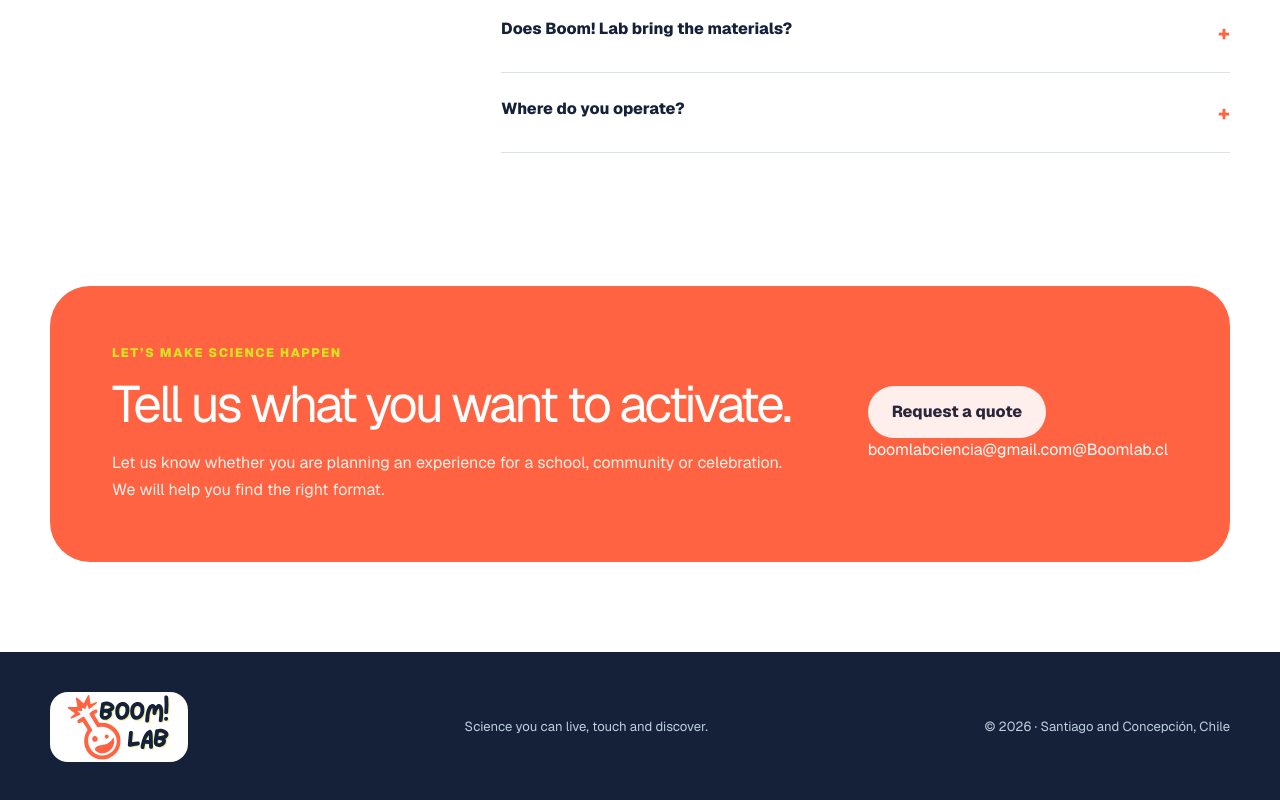
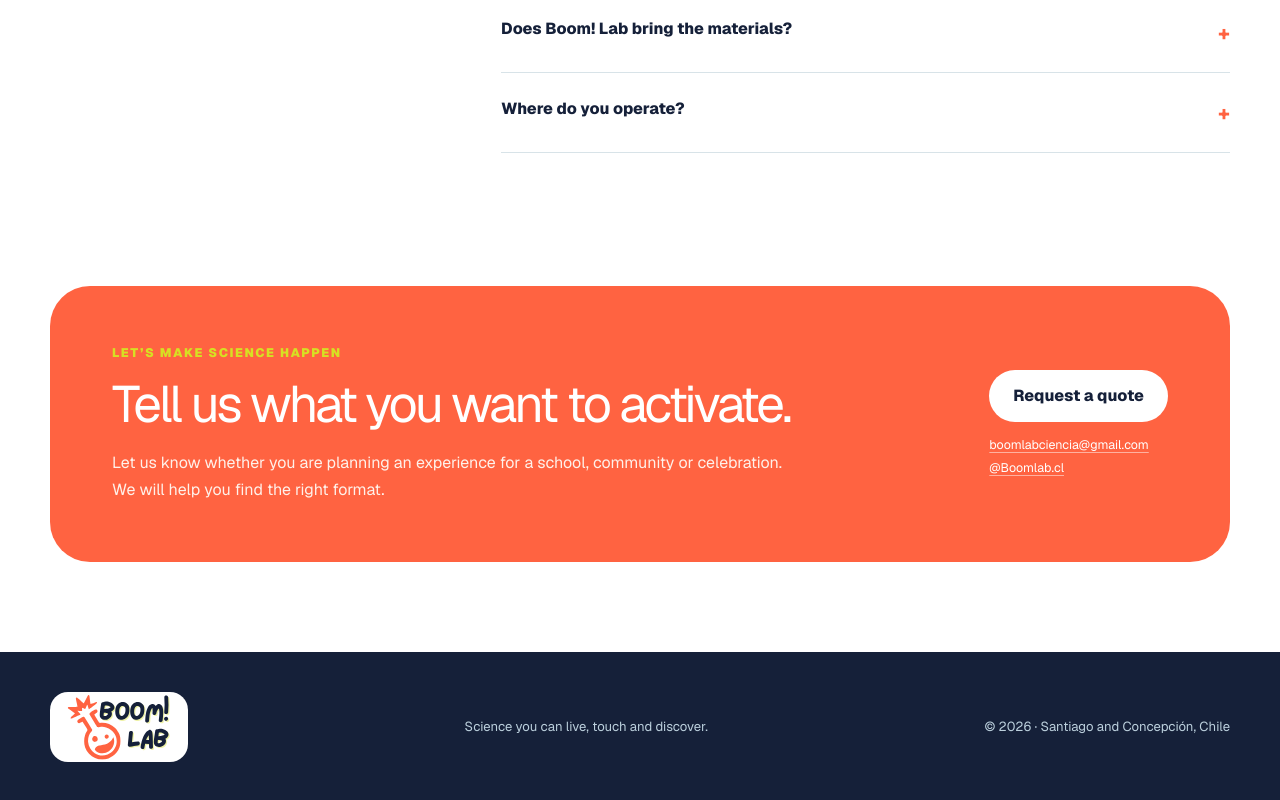
Before and after one commit to devdib/boomlab-web, a Next.js app: page /en in a window 1280 px wide. Shown: the part 3947-4747 px from the top of the page. Built offline with nearby package versions, Linux system fonts and the light colour scheme.

Commit message:
style: format contact actions

```diff
--- a/app/globals.css
+++ b/app/globals.css
@@ -145,8 +145,11 @@ button, input, textarea { font: inherit; }
 .contact-card .eyebrow { color: var(--yellow); }
 .contact-card h2 { font-size: clamp(2.5rem, 4vw, 4.2rem); }
 .contact-card p:last-child { max-width: 680px; margin: 20px 0 0; line-height: 1.7; color: #fff1ea; }
-.button-light { flex-shrink: 0; background: white; color: var(--ink); box-shadow: none; cursor: not-allowed; opacity: .9; }
-.button-light:hover { background: white; transform: none; }
+.contact-actions { flex-shrink: 0; display: flex; flex-direction: column; align-items: flex-start; gap: 14px; }
+.contact-links { display: flex; flex-direction: column; gap: 5px; font-size: .78rem; }
+.contact-links a { color: white; text-decoration: underline; text-decoration-color: rgba(255,255,255,.5); text-underline-offset: 3px; }
+.button-light { flex-shrink: 0; background: white; color: var(--ink); box-shadow: none; }
+.button-light:hover { background: var(--yellow); transform: translateY(-2px); }
 .site-footer { padding: 40px 0; background: var(--ink); color: white; }
 .footer-inner { display: flex; align-items: center; justify-content: space-between; gap: 25px; }
 .footer-brand { display: inline-flex; padding: 2px 10px; border-radius: 18px; background: white; }
```
